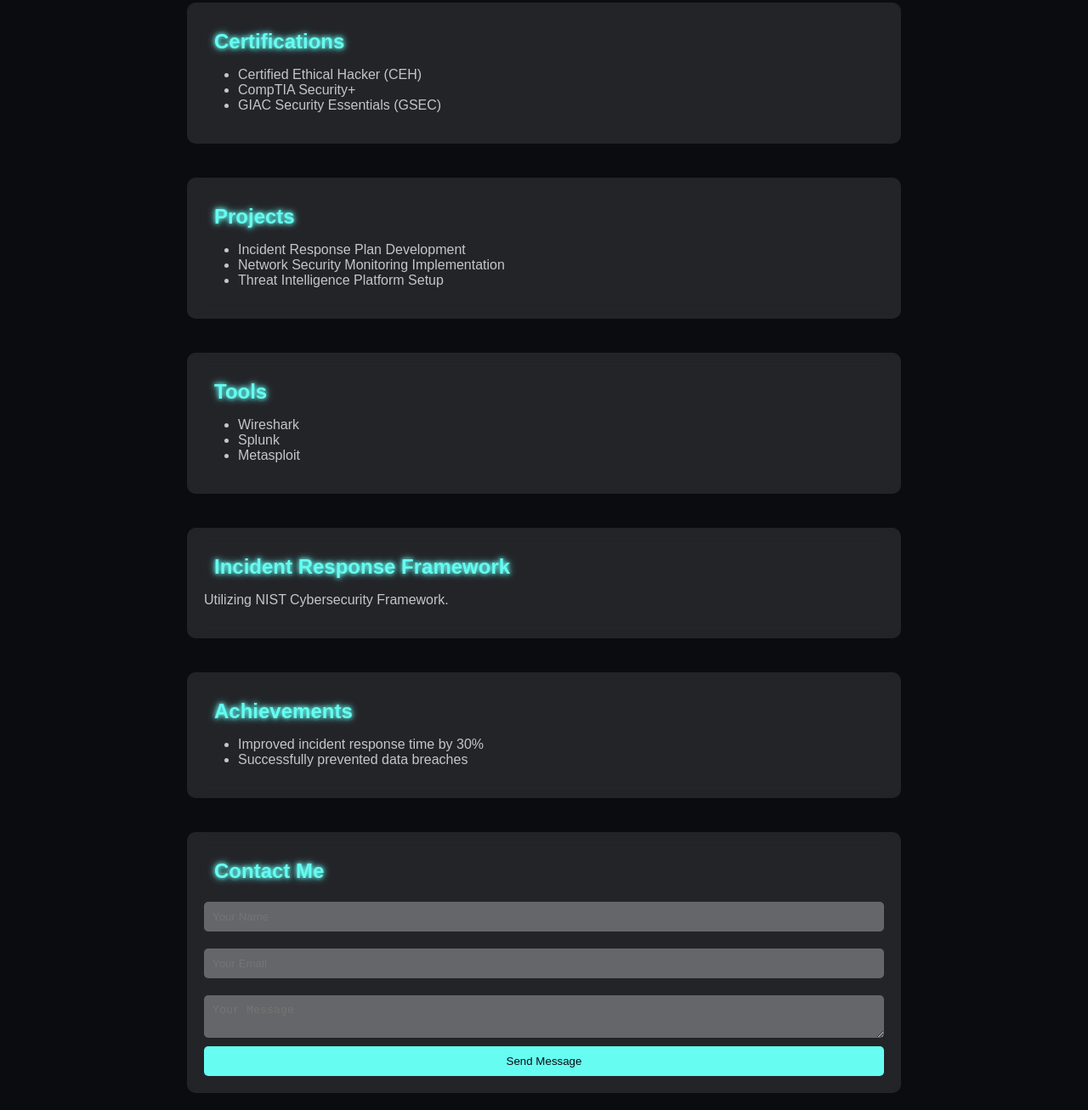
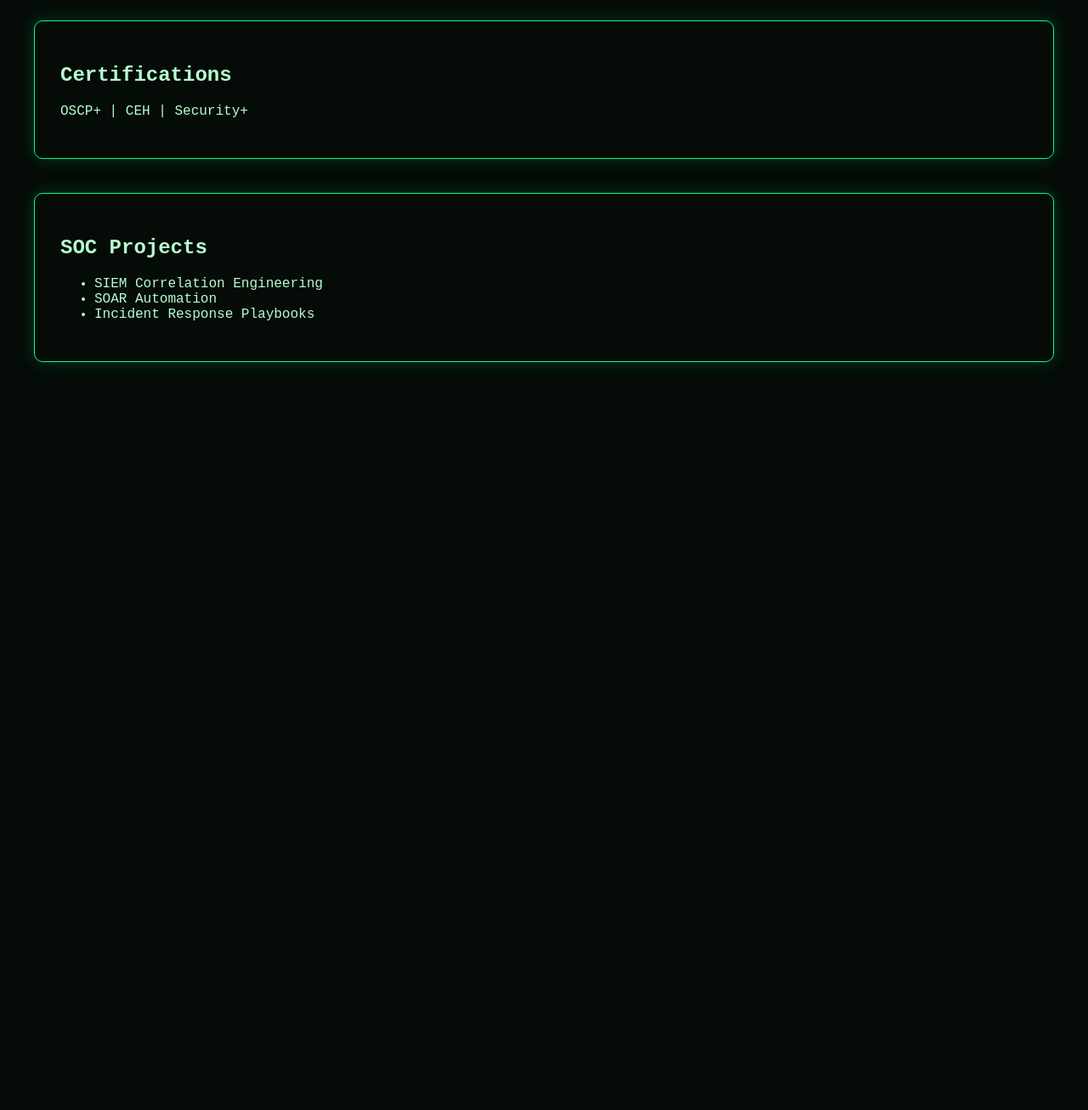
Before and after one commit to Recova/Manicaraj, a plain HTML site: page index.html in a window 1280 px wide. Shown: the part 370-1676 px from the top of the page at 85% size. After the commit the page ends 836 px from the top, so only its background shows below. Drawn offline with Linux system fonts and the light colour scheme.

Commit message:
Update index.html

```diff
--- a/index.html
+++ b/index.html
@@ -1,118 +1,29 @@
 <!DOCTYPE html>
-<html lang="en">
+<html>
 <head>
-    <meta charset="UTF-8">
-    <meta name="viewport" content="width=device-width, initial-scale=1.0">
-    <title>SOC Analyst Cybersecurity Portfolio</title>
-    <style>
-        body {
-            font-family: Arial, sans-serif;
-            background-color: #0b0c10;
-            color: #c5c6c7;
-            margin: 0;
-            padding: 0;
-            display: flex;
-            flex-direction: column;
-            align-items: center;
-        }
-        .neon {
-            color: #66fcf1;
-            text-shadow: 0 0 5px #66fcf1, 0 0 10px #66fcf1;
-        }
-        h1, h2, h3 {
-            margin: 0.5em;
-        }
-        .section {
-            background: rgba(255, 255, 255, 0.1);
-            backdrop-filter: blur(10px);
-            border-radius: 10px;
-            padding: 20px;
-            margin: 20px;
-            width: 90%;
-            max-width: 800px;
-        }
-        form {
-            display: flex;
-            flex-direction: column;
-        }
-        input, textarea {
-            border: none;
-            border-radius: 5px;
-            margin: 10px 0;
-            padding: 10px;
-            background: rgba(255, 255, 255, 0.3);
-            color: #c5c6c7;
-        }
-        button {
-            background: #66fcf1;
-            color: #0b0c10;
-            border: none;
-            border-radius: 5px;
-            padding: 10px;
-            cursor: pointer;
-            transition: background 0.3s;
-        }
-        button:hover {
-            background: #45a29e;
-        }
-    </style>
+  <title>SOC Command Center | Mani</title>
+  <link rel="stylesheet" href="style.css">
 </head>
 <body>
-    <div class="section hero">
-        <h1 class="neon">Welcome to My Cybersecurity Portfolio</h1>
-        <p>I am a SOC Analyst dedicated to protecting digital assets.</p>
-    </div>
-    <div class="section about">
-        <h2 class="neon">About Me</h2>
-        <p>Passionate about cybersecurity, my mission is to safeguard organizational data.</p>
-    </div>
-    <div class="section certifications">
-        <h2 class="neon">Certifications</h2>
-        <ul>
-            <li>Certified Ethical Hacker (CEH)</li>
-            <li>CompTIA Security+</li>
-            <li>GIAC Security Essentials (GSEC)</li>
-        </ul>
-    </div>
-    <div class="section projects">
-        <h2 class="neon">Projects</h2>
-        <ul>
-            <li>Incident Response Plan Development</li>
-            <li>Network Security Monitoring Implementation</li>
-            <li>Threat Intelligence Platform Setup</li>
-        </ul>
-    </div>
-    <div class="section tools">
-        <h2 class="neon">Tools</h2>
-        <ul>
-            <li>Wireshark</li>
-            <li>Splunk</li>
-            <li>Metasploit</li>
-        </ul>
-    </div>
-    <div class="section ir-framework">
-        <h2 class="neon">Incident Response Framework</h2>
-        <p>Utilizing NIST Cybersecurity Framework.</p>
-    </div>
-    <div class="section achievements">
-        <h2 class="neon">Achievements</h2>
-        <ul>
-            <li>Improved incident response time by 30%</li>
-            <li>Successfully prevented data breaches</li>
-        </ul>
-    </div>
-    <div class="section contact">
-        <h2 class="neon">Contact Me</h2>
-        <form>
-            <input type="text" placeholder="Your Name" required>
-            <input type="email" placeholder="Your Email" required>
-            <textarea placeholder="Your Message" required></textarea>
-            <button type="submit">Send Message</button>
-        </form>
-    </div>
-    <script>
-        // Add your animations here if needed
-        // Example: Animate on scroll or other events.
-    </script>
+
+<div class="hero">
+  <h1>SOC & Incident Response</h1>
+  <p>Monitoring • Detection • Response • Automation</p>
+</div>
+
+<div class="panel">
+  <h2>Certifications</h2>
+  <p>OSCP+ | CEH | Security+</p>
+</div>
+
+<div class="panel">
+  <h2>SOC Projects</h2>
+  <ul>
+    <li>SIEM Correlation Engineering</li>
+    <li>SOAR Automation</li>
+    <li>Incident Response Playbooks</li>
+  </ul>
+</div>
+
 </body>
 </html>
```
